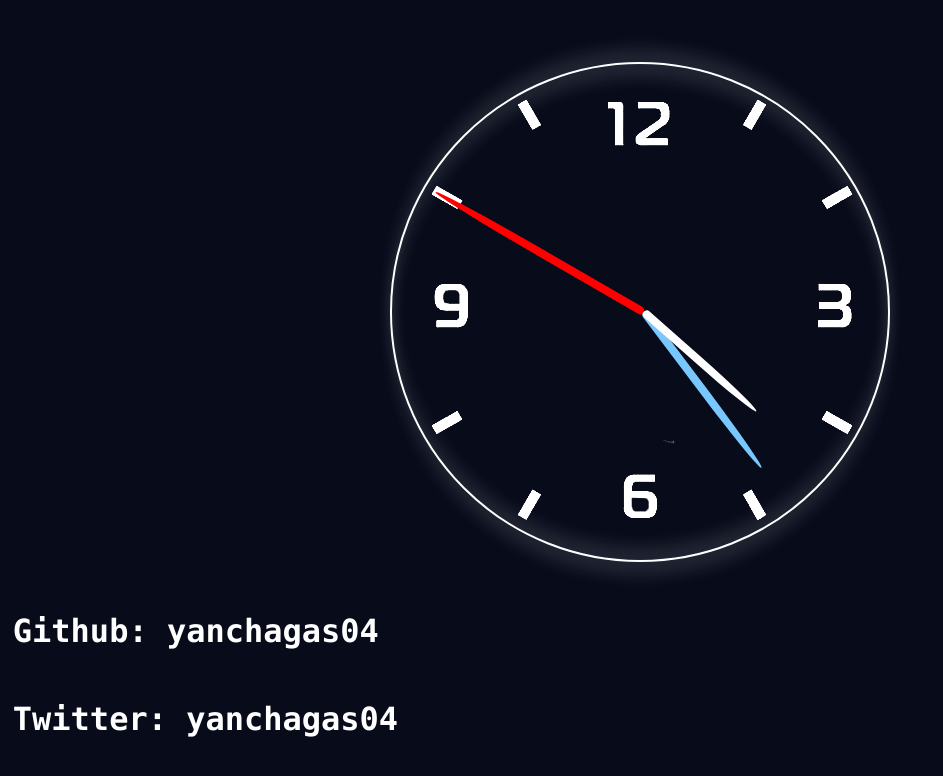
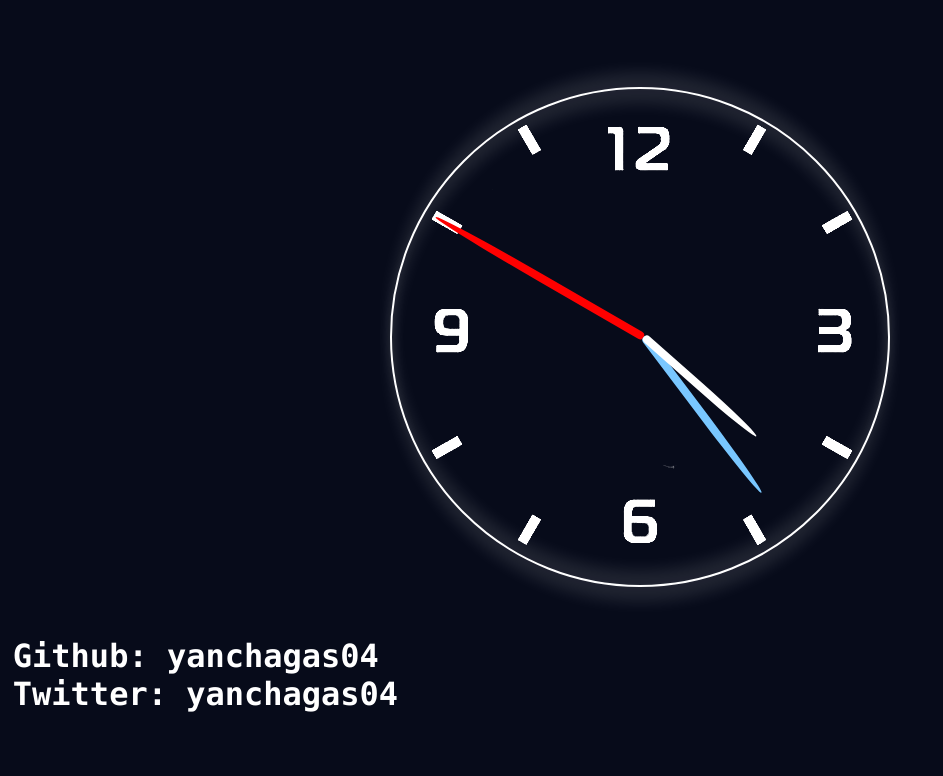
Before and after one commit to yanchagas04/clock-JS, a plain HTML site: page docs/index.html in a window 1280 px wide. Shown: the whole page, without its empty margins (0-943 px from the left). Drawn offline with Linux system fonts and the light colour scheme.

Commit message:
Update index.html

```diff
--- a/docs/index.html
+++ b/docs/index.html
@@ -15,8 +15,7 @@
             <div id="hour" class="basic"></div>
         </div>
     </div>
-    <h1 style="color: white; font-family: consolas, 'Arial Narrow', Arial, sans-serif; align-self:flex-start; padding-left: 1%;">Github: yanchagas04</h1>
-    <h1 style="color: white; font-family: consolas, 'Arial Narrow', Arial, sans-serif; align-self:flex-start; padding-left: 1%;">Twitter: yanchagas04</h1>
+    <h1 style="color: white; font-family: consolas, 'Arial Narrow', Arial, sans-serif; align-self:flex-start; padding-left: 1%;">Github: yanchagas04<br>Twitter: yanchagas04</h1>
     <script src="script.js"></script>
 </body>
 </html>
```
